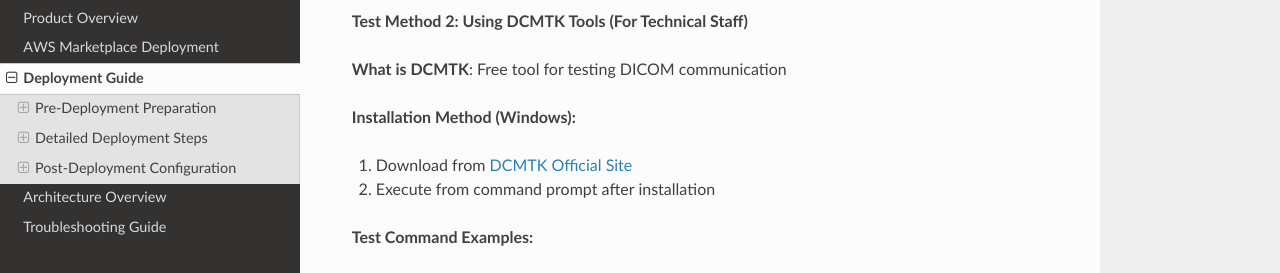
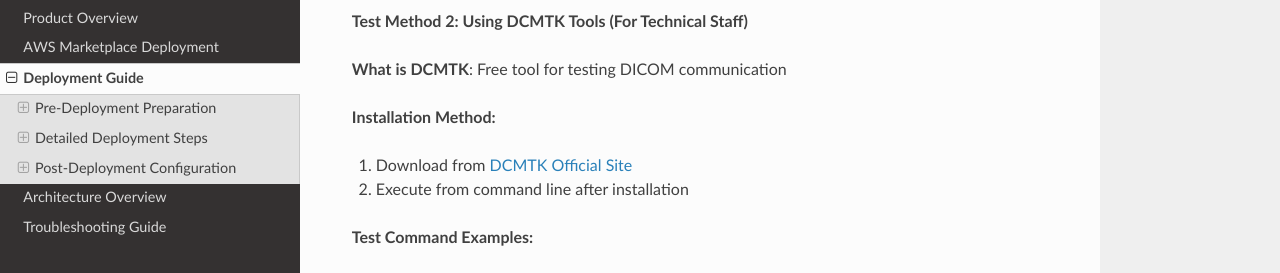
Before and after one commit to mmi-sc/dicom-store-scp-for-ahi, a Sphinx documentation site: the page built from source/deployment.rst, in a window 1280 px wide and 900 px high, scrolled down 7528 px. Shown: the part 150-423 px from the top of the window. Built offline with Sphinx 7.4.7 and the Read the Docs theme 3.1.0, drawn with Linux system fonts in a browser that asks for light colours.

Commit message:
docs: remove Windows-specific references from documentation
- Remove Windows-specific references from DCMTK installation instructions
- Remove Windows-specific references from telnet command examples
- Make documentation platform-neutral for broader compatibility
- Updated DEPLOYMENT_GUIDE*.md and docs/source/*.rst files

```diff
--- a/source/deployment.rst
+++ b/source/deployment.rst
@@ -469,10 +469,10 @@ Verify that DICOM connection works properly before sending actual medical images
 
 **What is DCMTK**: Free tool for testing DICOM communication
 
-**Installation Method (Windows):**
+**Installation Method:**
 
 1. Download from `DCMTK Official Site <https://dicom.offis.de/dcmtk.php.en>`_
-2. Execute from command prompt after installation
+2. Execute from command line after installation
 
 **Test Command Examples:**
 
--- a/source/troubleshooting.rst
+++ b/source/troubleshooting.rst
@@ -88,7 +88,6 @@ DICOM Connection Timeout
 
 .. code-block:: bash
 
-   # Windows
    telnet PacsNLB-1234567890.elb.us-east-1.amazonaws.com 11112
 
    # Success: Black screen appears
```
